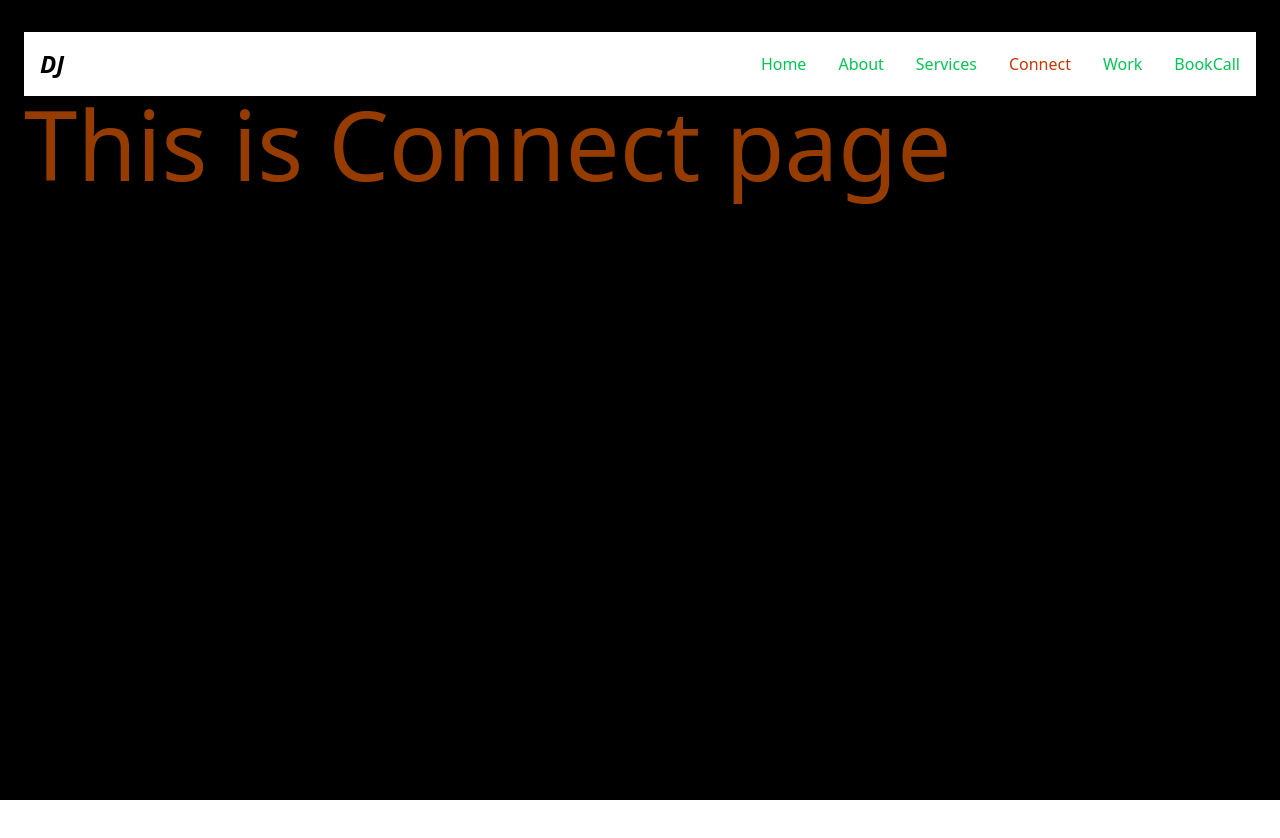
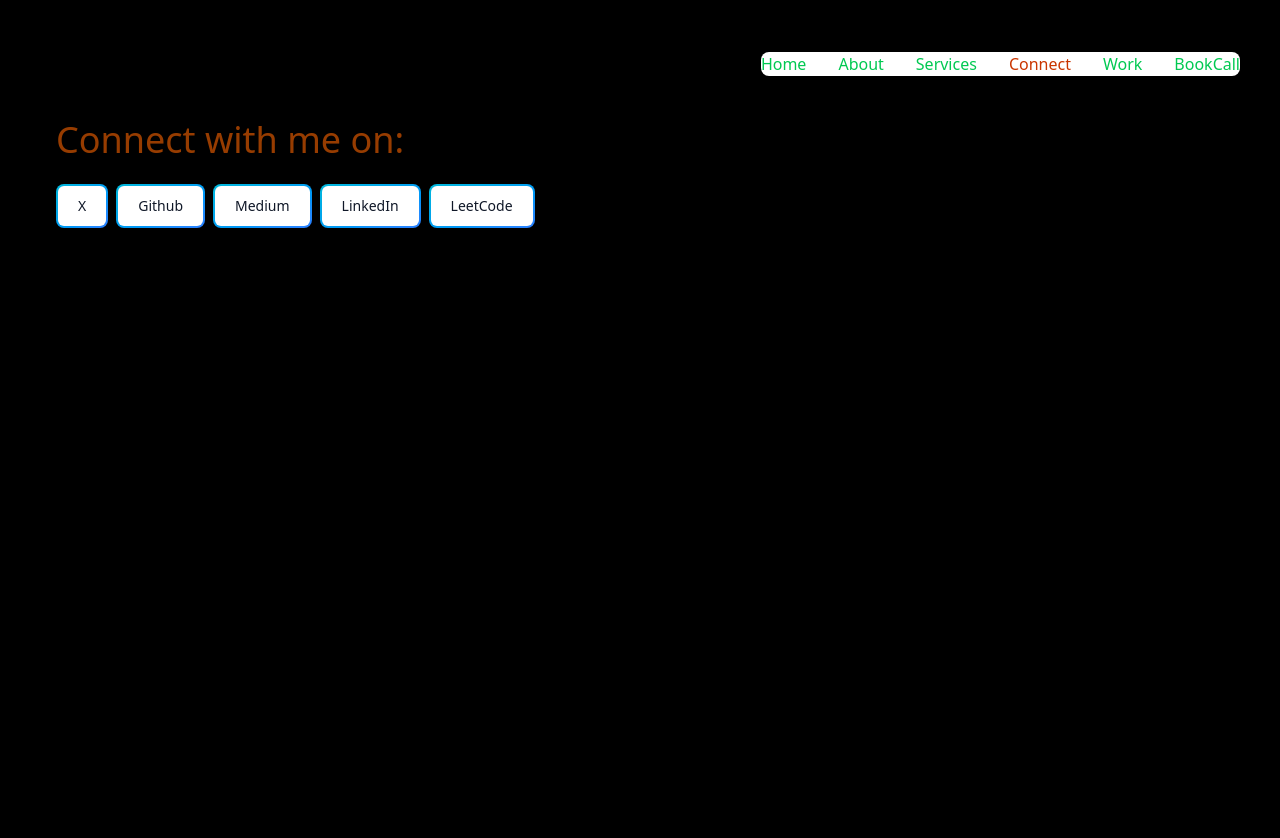
Before and after one commit to dhirendraj-cmd/dhirendraj, a React (Vite) app: page /connect in a window 1280 px wide. Shown: the top 838 px of the page. Before the commit the page ends 800 px from the top, so only its background shows below. Built offline with nearby package versions, Linux system fonts and the light colour scheme.

Commit message:
added services and connections

```diff
--- a/src/App.jsx
+++ b/src/App.jsx
@@ -11,7 +11,7 @@ import BookCall from './components/BookCall'
 function App() {
 
   return (
-      <div className='max-w-full min-h-screen bg-black dark:bg-gray-900 px-6 py-8 ring shadow-xl ring-gray-900/5'>
+      <div className='max-w-full min-h-screen bg-black px-6 py-8 ring shadow-xl ring-gray-900/5'>
         <BrowserRouter>
           <Header />
           <Routes>
--- a/src/components/About.jsx
+++ b/src/components/About.jsx
@@ -2,7 +2,7 @@ function About() {
     return (
         <>
 
-            <div className="text-center bg-black dark:bg-gray-900 min-h-screen px-4 py-6 sm:px-6 lg:px-8">
+            <div className="text-center bg-black min-h-screen px-4 py-6 sm:px-6 lg:px-8">
 
                 <p className="text-4xl text-white">Hi there!, I'm
                     <span style={{fontWeight:"bolder", fontFamily: "cursive", color: "orange", padding: "5px"}}>
@@ -22,7 +22,7 @@ function About() {
                 <br/>
                 <p className="text-3xl text-white">
                     <span style={{color: "orange", fontFamily: "cursive", fontWeight: "bold"}}>
-                        I am available for full time roles as well as freelancing.
+                        Available for full time roles as well as freelancing.
                     </span>
                 </p>
             <br/>
--- a/src/components/Connect.jsx
+++ b/src/components/Connect.jsx
@@ -1,7 +1,51 @@
 function Connect() {
     return (
-        <div>
-            <p className="text-8xl text-amber-800">This is Connect page</p>
+        <div className="text-left bg-black min-h-screen px-4 py-6 sm:px-6 lg:px-8">
+            <p className="text-4xl text-amber-800">Connect with me on: </p>
+            <br/>
+            <a href="https://x.com/cmd_dj221" target="_blank">
+                <button className="relative inline-flex items-center justify-center p-0.5 mb-2 me-2 overflow-hidden text-sm font-medium text-gray-900 rounded-lg group bg-gradient-to-br from-cyan-500 to-blue-500 group-hover:from-cyan-500 group-hover:to-blue-500 hover:text-white dark:text-white focus:ring-4 focus:outline-none focus:ring-cyan-200 dark:focus:ring-cyan-800 cursor-pointer">
+                    <span className="relative px-5 py-2.5 transition-all ease-in duration-75 bg-white dark:bg-gray-900 rounded-md group-hover:bg-transparent group-hover:dark:bg-transparent">
+                    X
+                </span>
+                </button>
+            </a>
+            <a href="https://github.com/dhirendraj-cmd" target="_blank">
+                <button className="relative inline-flex items-center justify-center p-0.5 mb-2 me-2 overflow-hidden text-sm font-medium text-gray-900 rounded-lg group bg-gradient-to-br from-cyan-500 to-blue-500 group-hover:from-cyan-500 group-hover:to-blue-500 hover:text-white dark:text-white focus:ring-4 focus:outline-none focus:ring-cyan-200 dark:focus:ring-cyan-800 cursor-pointer">
+                    <span className="relative px-5 py-2.5 transition-all ease-in duration-75 bg-white dark:bg-gray-900 rounded-md group-hover:bg-transparent group-hover:dark:bg-transparent">
+                    Github
+                </span>
+                </button>
+            </a>
+
+
+            <a href="https://medium.com/@djha5051" target="_blank">
+                <button className="relative inline-flex items-center justify-center p-0.5 mb-2 me-2 overflow-hidden text-sm font-medium text-gray-900 rounded-lg group bg-gradient-to-br from-cyan-500 to-blue-500 group-hover:from-cyan-500 group-hover:to-blue-500 hover:text-white dark:text-white focus:ring-4 focus:outline-none focus:ring-cyan-200 dark:focus:ring-cyan-800 cursor-pointer">
+                    <span className="relative px-5 py-2.5 transition-all ease-in duration-75 bg-white dark:bg-gray-900 rounded-md group-hover:bg-transparent group-hover:dark:bg-transparent">
+                    Medium
+                </span>
+                </button>
+            </a>
+
+
+            <a href="https://www.linkedin.com/in/djha21/" target="_blank">
+                <button className="relative inline-flex items-center justify-center p-0.5 mb-2 me-2 overflow-hidden text-sm font-medium text-gray-900 rounded-lg group bg-gradient-to-br from-cyan-500 to-blue-500 group-hover:from-cyan-500 group-hover:to-blue-500 hover:text-white dark:text-white focus:ring-4 focus:outline-none focus:ring-cyan-200 dark:focus:ring-cyan-800 cursor-pointer">
+                    <span className="relative px-5 py-2.5 transition-all ease-in duration-75 bg-white dark:bg-gray-900 rounded-md group-hover:bg-transparent group-hover:dark:bg-transparent">
+                    LinkedIn
+                </span>
+                </button>
+            </a>
+
+
+            <a href="https://leetcode.com/u/djha21/" target="_blank">
+                <button className="relative inline-flex items-center justify-center p-0.5 mb-2 me-2 overflow-hidden text-sm font-medium text-gray-900 rounded-lg group bg-gradient-to-br from-cyan-500 to-blue-500 group-hover:from-cyan-500 group-hover:to-blue-500 hover:text-white dark:text-white focus:ring-4 focus:outline-none focus:ring-cyan-200 dark:focus:ring-cyan-800 cursor-pointer">
+                    <span className="relative px-5 py-2.5 transition-all ease-in duration-75 bg-white dark:bg-gray-900 rounded-md group-hover:bg-transparent group-hover:dark:bg-transparent">
+                    LeetCode
+                </span>
+                </button>
+            </a>
+
+
         </div>
     )
 }
--- a/src/components/Header.jsx
+++ b/src/components/Header.jsx
@@ -10,7 +10,7 @@ export default function Header() {
 
   return (
     <header className="shadow sticky z-50 top-0">
-      <nav className="bg-white border-gray-200 dark:bg-gray-900">
+      <nav className="bg-black border-gray-200">
         <div className="max-w-screen-xl flex flex-wrap items-center justify-between mx-auto p-4">
           {/* Brand/Logo */}
           <NavLink to="/" className="flex items-center space-x-3 rtl:space-x-reverse">
--- a/src/components/Main.jsx
+++ b/src/components/Main.jsx
@@ -5,9 +5,9 @@ function Main() {
            <br/>
            <div className="text-center">
                 <p className="text-2xl text-white">Hi, Welcome to my folio</p>
-                <p className="text-4xl text-white">I am, Dhirendra A,
+                <p className="text-4xl text-white">I am, Dhirendra,
                     <span style={{fontFamily: 'cursive', color: 'orange', padding: "5px", fontWeight: "bold"}}>
-                        Full Stack Software Engineer
+                        A Full Stack Software Engineer
                     </span>
                 </p>
                 <p className="text-3xl text-white">I can help you turn your ideas in to
--- a/src/components/Services.jsx
+++ b/src/components/Services.jsx
@@ -1,7 +1,27 @@
 function Services() {
     return (
-        <div>
-            <p className="text-8xl text-amber-800">This is Services page</p>
+        <div className="text-left bg-black min-h-screen px-4 py-6 sm:px-6 lg:px-8">
+            <button className="relative inline-flex items-center justify-center p-0.5 mb-2 me-2 overflow-hidden text-sm font-medium text-gray-900 rounded-lg group bg-gradient-to-br from-cyan-500 to-blue-500 group-hover:from-cyan-500 group-hover:to-blue-500 hover:text-white dark:text-white focus:ring-4 focus:outline-none focus:ring-cyan-200 dark:focus:ring-cyan-800">
+                <span className="relative px-5 py-2.5 transition-all ease-in duration-75 bg-white dark:bg-gray-900 rounded-md group-hover:bg-transparent group-hover:dark:bg-transparent">
+                1:1 Mentoring
+            </span>
+            </button>
+            <br/>
+            <br/>
+            <button className="relative inline-flex items-center justify-center p-0.5 mb-2 me-2 overflow-hidden text-sm font-medium text-gray-900 rounded-lg group bg-gradient-to-br from-cyan-500 to-blue-500 group-hover:from-cyan-500 group-hover:to-blue-500 hover:text-white dark:text-white focus:ring-4 focus:outline-none focus:ring-cyan-200 dark:focus:ring-cyan-800">
+                <span className="relative px-5 py-2.5 transition-all ease-in duration-75 bg-white dark:bg-gray-900 rounded-md group-hover:bg-transparent group-hover:dark:bg-transparent">
+                Full Stack Development
+            </span>
+            </button>
+            <br/>
+            <br/>
+            <button className="relative inline-flex items-center justify-center p-0.5 mb-2 me-2 overflow-hidden text-sm font-medium text-gray-900 rounded-lg group bg-gradient-to-br from-cyan-500 to-blue-500 group-hover:from-cyan-500 group-hover:to-blue-500 hover:text-white dark:text-white focus:ring-4 focus:outline-none focus:ring-cyan-200 dark:focus:ring-cyan-800">
+                <span className="relative px-5 py-2.5 transition-all ease-in duration-75 bg-white dark:bg-gray-900 rounded-md group-hover:bg-transparent group-hover:dark:bg-transparent">
+                Application Development
+            </span>
+            </button>
+            <br/>
+            <br/>
         </div>
     )
 }
```
